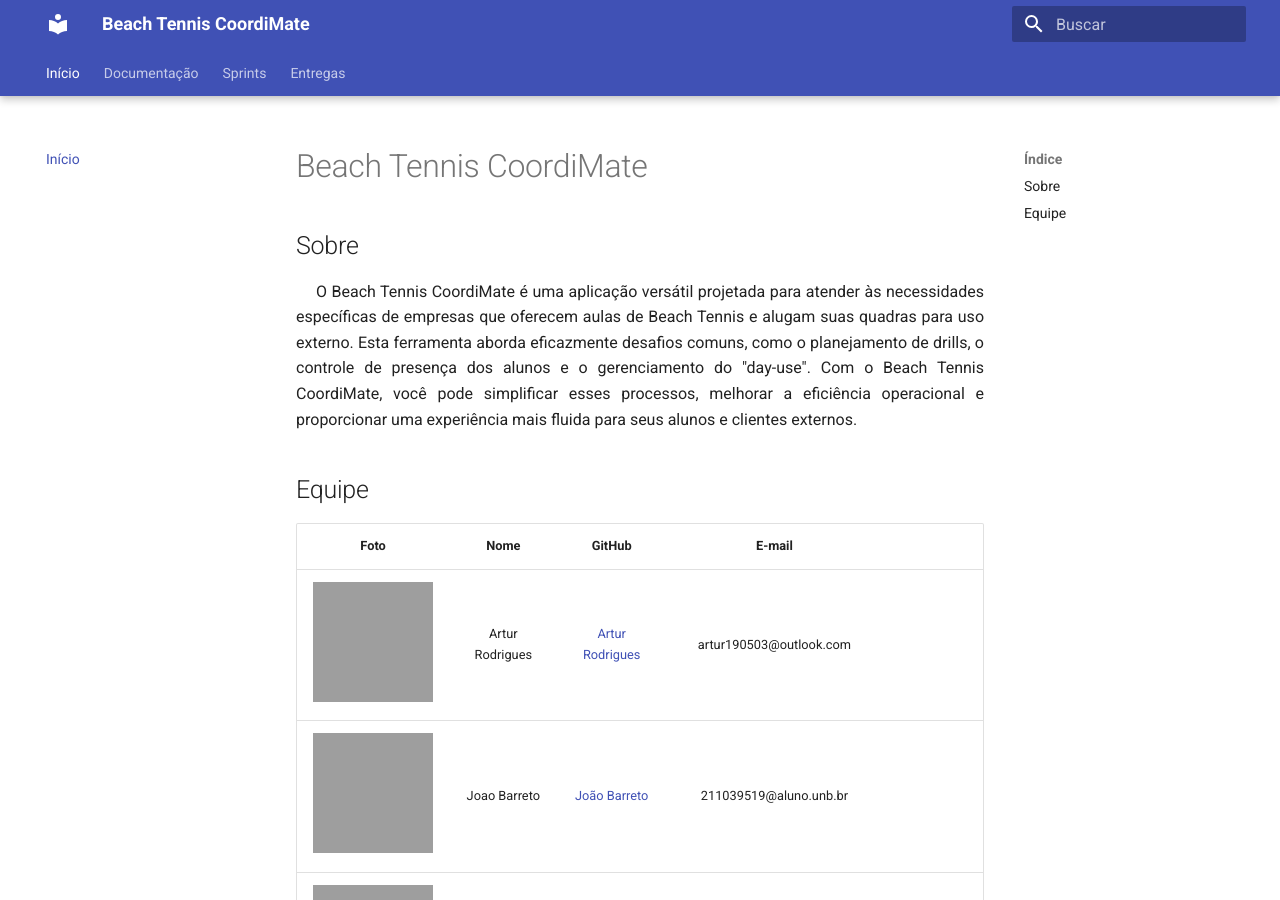
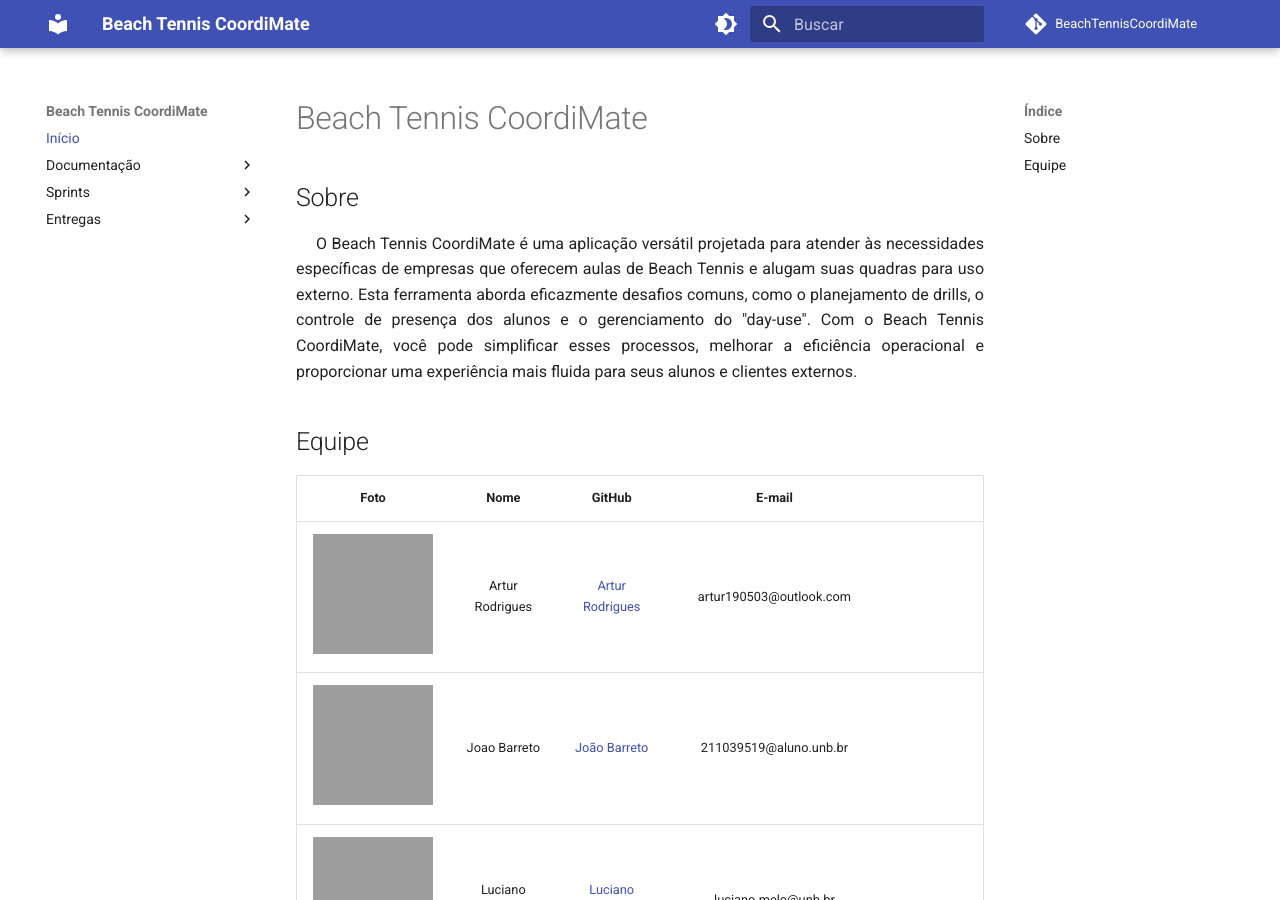
Before and after one commit to mdsreq-fga-unb/2023-2-BeachTennisCoordiMate, an MkDocs documentation site: the page built from docs/index.md, in a window 1280 px wide and 900 px high. Built offline with MkDocs 1.6.1 and Material for MkDocs 9.7.7, drawn with Linux system fonts in a browser that asks for light colours; nearby versions of some CDN libraries; comment, search, counter and statistics services are not loaded; grey boxes are pictures that could not be loaded.

```diff
--- a/mkdocs.yml
+++ b/mkdocs.yml
@@ -1,15 +1,24 @@
 site_name: "Beach Tennis CoordiMate"
-
+repo_url: https://github.com/mdsreq-fga-unb/2023-2-BeachTennisCoordiMate
+repo_name: BeachTennisCoordiMate
+features:
+    - navigation.tabs
+    - navigation.top
+    - navigation.tabs.sticky
 theme:
+  palette:
+    - scheme: default
+      toggle:
+        icon: material/brightness-4
+        name: Switch to light mode
+    - scheme: slate
+      toggle:
+        icon: material/brightness-7
+        name: Switch to dark mode
   #logo: assets/logo/logo.png
   #favicon: assets/logo/logo.png
   name: material
   language: pt-BR
-  features:
-    - navigation.tabs
-    - navigation.top
-    - navigation.tabs.sticky
-
 
 extra_javascript:
   - https://cdnjs.cloudflare.com/ajax/libs/highlight.js/10.1.1/highlight.min.js
```
